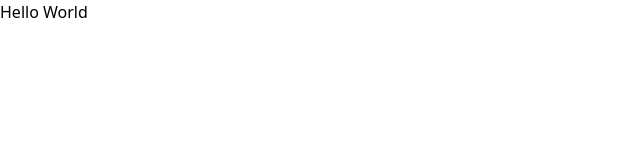
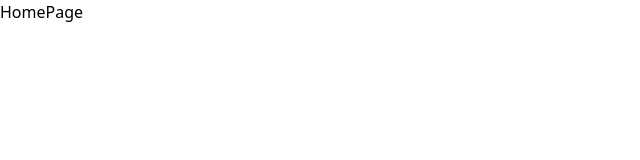
Before and after one commit to FERN-GroupProject/pokemon-app, a React (Vite) app in the folder client/: page / in a window 1280 px wide. Shown: the top 160 px of the page, without its empty margins (0-640 px from the left). Built offline with nearby package versions, Linux system fonts and the light colour scheme.

Commit message:
Homepage

```diff
--- a/client/src/main.jsx
+++ b/client/src/main.jsx
@@ -6,6 +6,7 @@
   RouterProvider,
 } from "react-router-dom";
 import App from './App';
+import HomePage from './pages/HomePage';
 
 const router = createBrowserRouter([
   {
@@ -13,7 +14,7 @@
     children: [
       {
         path: "/",
-        element: <div>Hello World</div>
+        element: <HomePage />
       }
     ]
   },
--- /dev/null
+++ b/client/src/pages/HomePage.jsx
@@ -0,0 +1,7 @@
+export default function HomePage() {
+    return (
+        <>
+            <div>HomePage</div>
+        </>
+    );
+}
```
